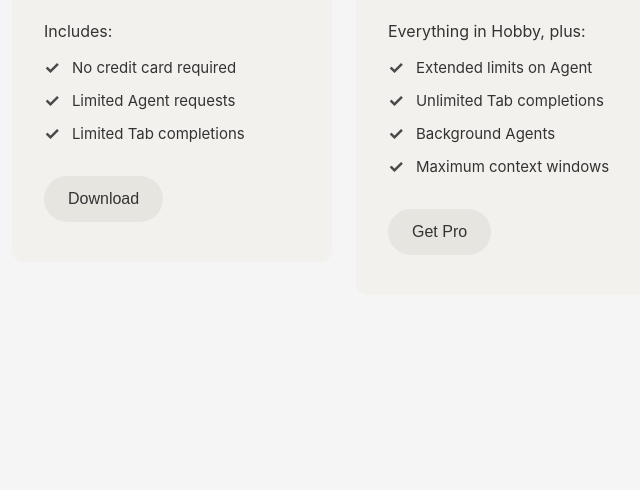
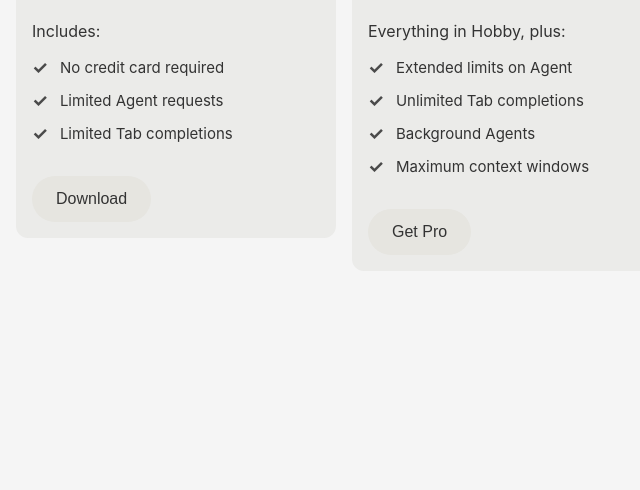
Before and after one commit to pavlorazinkin-dev/First-Coding-Project, a plain HTML site: page index.html in a window 1280 px wide. Shown: the part 310-800 px from the top of the page, without its empty margins (296-936 px from the left). Drawn offline with Linux system fonts and the light colour scheme.

Commit message:
Update style.css
Background and padding changes

```diff
--- a/styles.css
+++ b/styles.css
@@ -17,16 +17,16 @@ body {
 .cards-container {
     display: flex;
     flex-direction: row;
-    gap: 24px;
+    gap: 16px;
     flex-wrap: nowrap;
     justify-content: center;
     align-items: flex-start;
 }
 
 .card {
-    background-color: #f2f1ed;
+    background-color: #ebebe9;
     border-radius: 12px;
-    padding: 40px 32px;
+    padding: 16px;
     width: 320px;
     flex-shrink: 0;
 }
```
